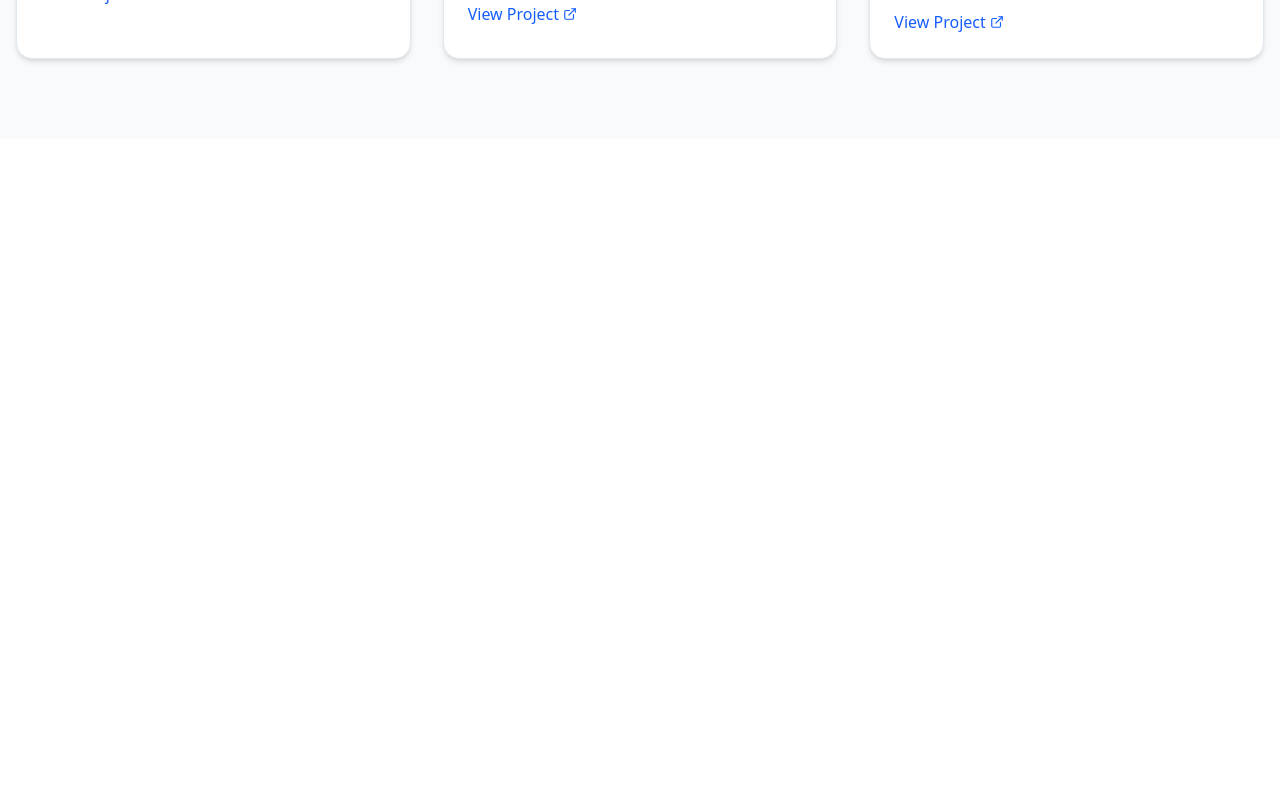
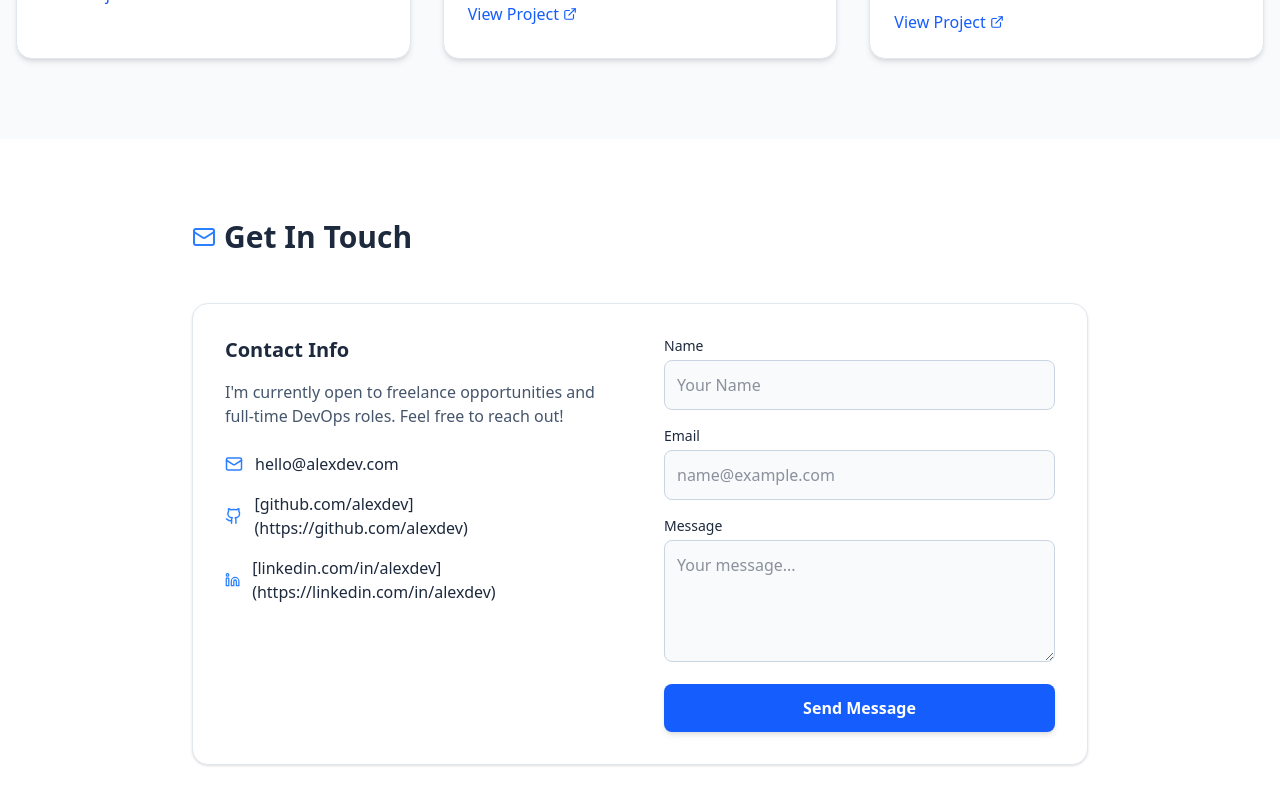
Before and after one commit to prince093kumar/my-portfolio, a React (Vite) app: page / in a window 1280 px wide. Shown: the part 1140-1945 px from the top of the page. Before the commit the page ends 1279 px from the top, so only its background shows below. Built offline with nearby package versions, Linux system fonts and the light colour scheme.

Commit message:
feat: Added Contact form

```diff
--- a/src/App.jsx
+++ b/src/App.jsx
@@ -2,6 +2,7 @@ import About from './components/About';
 import Hero from './components/Hero';
 import Navbar from './components/Navbar';
 import Projects from './components/Projects';
+import Contact from './components/Contact';
 
 
 function App() {
@@ -11,6 +12,7 @@ function App() {
       <Hero />
       <About />
       <Projects />
+      <Contact />
     </div>
   );
 }
--- /dev/null
+++ b/src/components/Contact.jsx
@@ -0,0 +1,55 @@
+import React from 'react';
+import { Mail, Github, Linkedin } from 'lucide-react';
+
+const Contact = ({ darkMode }) => (
+  <section id="contact" className={`py-20 px-4 transition-colors duration-300 ${darkMode ? 'bg-slate-900 text-slate-100' : 'bg-white text-slate-800'}`}>
+    <div className="max-w-4xl mx-auto">
+      <div className="flex items-center gap-2 mb-12">
+        <Mail className="text-blue-500" />
+        <h2 className="text-3xl font-bold">Get In Touch</h2>
+      </div>
+      <div className={`p-8 rounded-2xl shadow-sm border ${darkMode ? 'bg-slate-800 border-slate-700' : 'bg-white border-slate-200'}`}>
+        <div className="grid md:grid-cols-2 gap-12">
+          <div>
+            <h3 className="text-xl font-bold mb-4">Contact Info</h3>
+            <p className={`mb-6 ${darkMode ? 'text-slate-400' : 'text-slate-600'}`}>
+              I'm currently open to freelance opportunities and full-time DevOps roles. Feel free to reach out!
+            </p>
+            <div className="space-y-4">
+              <a href="#" className="flex items-center gap-3 hover:text-blue-500 transition-colors">
+                <Mail size={18} className="text-blue-500" />
+                <span>hello@alexdev.com</span>
+              </a>
+              <a href="#" className="flex items-center gap-3 hover:text-blue-500 transition-colors">
+                <Github size={18} className="text-blue-500" />
+                <span>[github.com/alexdev](https://github.com/alexdev)</span>
+              </a>
+              <a href="#" className="flex items-center gap-3 hover:text-blue-500 transition-colors">
+                <Linkedin size={18} className="text-blue-500" />
+                <span>[linkedin.com/in/alexdev](https://linkedin.com/in/alexdev)</span>
+              </a>
+            </div>
+          </div>
+          <form className="space-y-4" onSubmit={(e) => e.preventDefault()}>
+            <div>
+              <label className="block text-sm font-medium mb-1">Name</label>
+              <input type="text" className={`w-full p-3 rounded-lg border focus:ring-2 focus:ring-blue-500 outline-none transition-all ${darkMode ? 'bg-slate-900 border-slate-700' : 'bg-slate-50 border-slate-300'}`} placeholder="Your Name" />
+            </div>
+            <div>
+              <label className="block text-sm font-medium mb-1">Email</label>
+              <input type="email" className={`w-full p-3 rounded-lg border focus:ring-2 focus:ring-blue-500 outline-none transition-all ${darkMode ? 'bg-slate-900 border-slate-700' : 'bg-slate-50 border-slate-300'}`} placeholder="name@example.com" />
+            </div>
+            <div>
+              <label className="block text-sm font-medium mb-1">Message</label>
+              <textarea rows={4} className={`w-full p-3 rounded-lg border focus:ring-2 focus:ring-blue-500 outline-none transition-all ${darkMode ? 'bg-slate-900 border-slate-700' : 'bg-slate-50 border-slate-300'}`} placeholder="Your message..."></textarea>
+            </div>
+            <button className="w-full bg-blue-600 text-white py-3 rounded-lg font-bold hover:bg-blue-700 transition-colors shadow-md">
+              Send Message
+            </button>
+          </form>
+        </div>
+      </div>
+    </div>
+  </section>
+);
+export default Contact;
```
